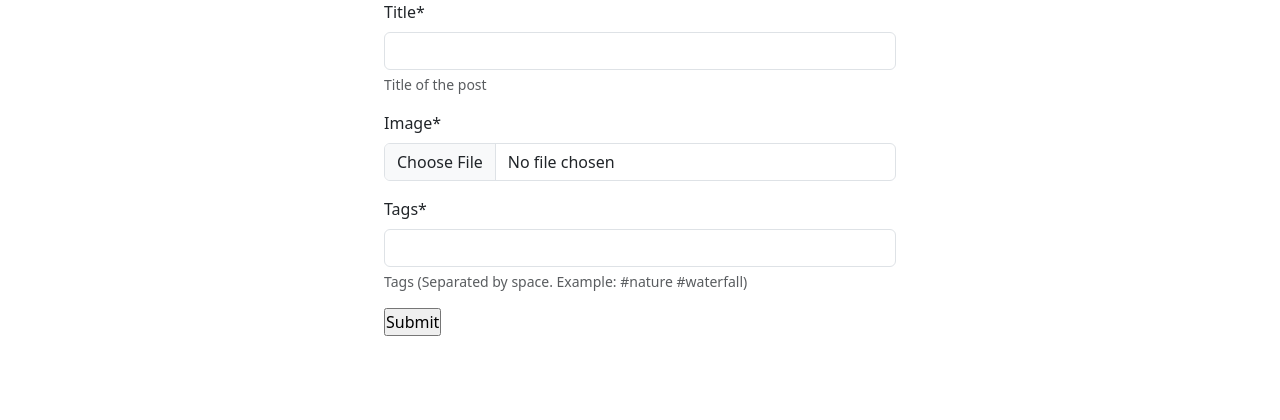
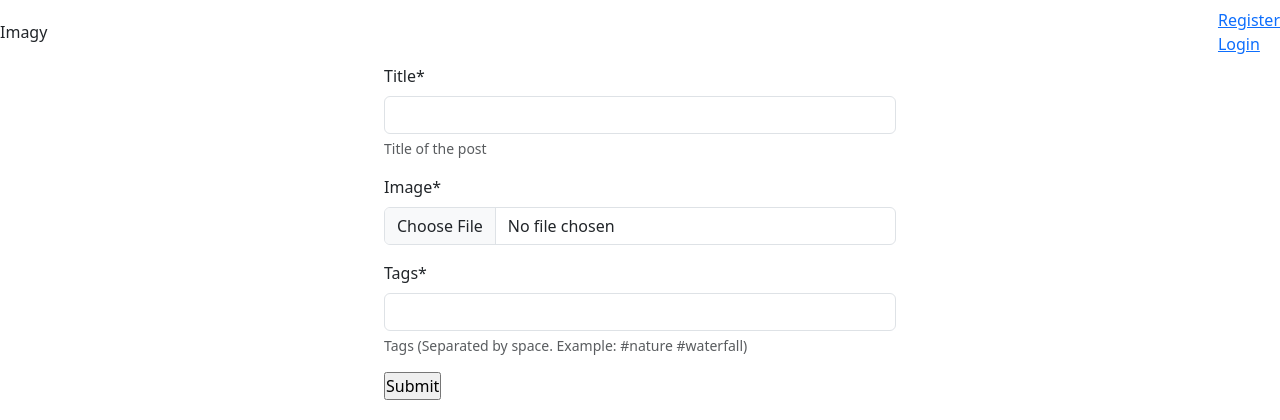
Before and after one commit to NickName-AM/imagy, a Django app: page /create/ in a window 1280 px wide. Shown: the top 420 px of the page. Run offline with Django 5.2, Linux system fonts and the light colour scheme; some libraries are stand-ins or nearby versions.

Commit message:
user login_logout

```diff
--- a/templates/core.html
+++ b/templates/core.html
@@ -11,6 +11,26 @@
 </head>
 <body>
 
+    <div class="navbar">
+        <div class="left-navbar">Imagy</div>
+        <div class="right-navbar">
+            {% if request.user.is_authenticated %}
+                <div class="logout">
+                    <form action="{% url 'logout' %}" method="POST">
+                        {% csrf_token %}
+                        <button type="submit">Logout</button>
+                    </form>
+                </div>
+            {% else %}
+                <div class="register">
+                    <a href="{% url 'register' %}">Register</a>
+                </div>
+                <div class="login">
+                    <a href="{% url 'login' %}">Login</a>
+                </div>
+            {% endif %}
+        </div>
+    </div>
     <div class="body">
         <div class="col-md-8">
             {% if messages %}
```
Also changed, not shown: db.sqlite3 (deleted).
